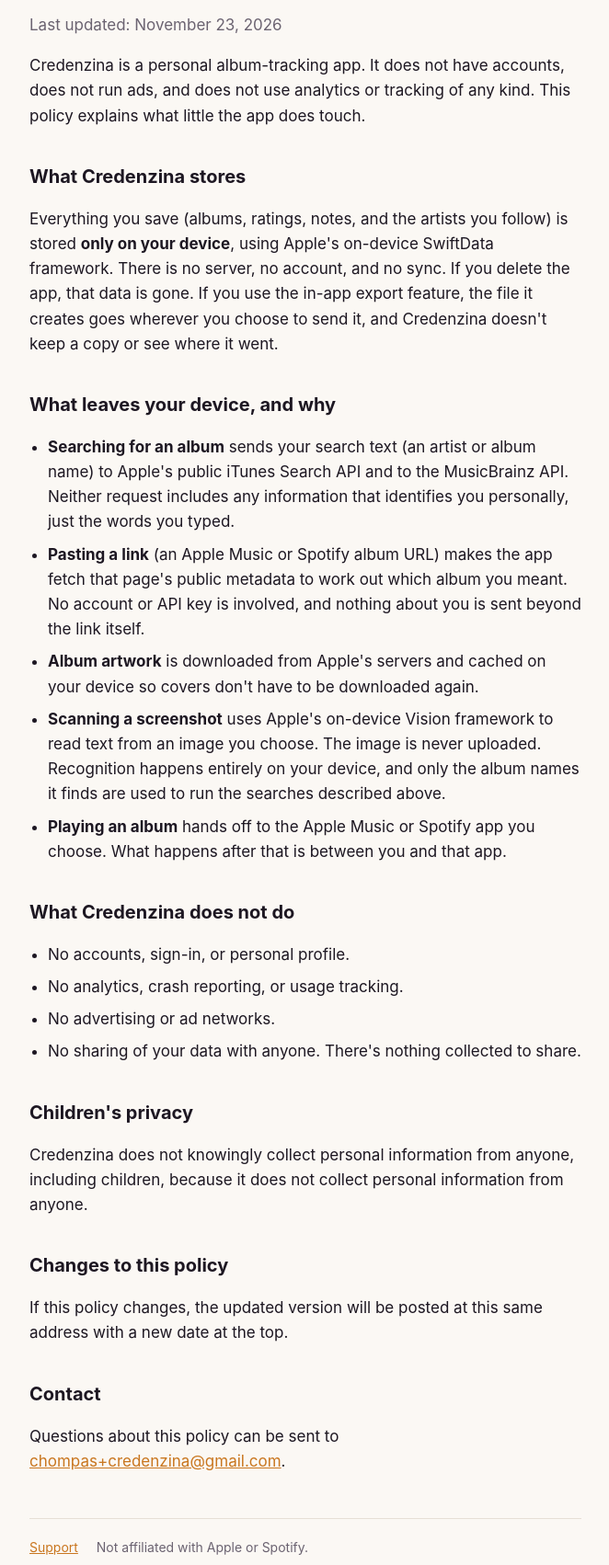
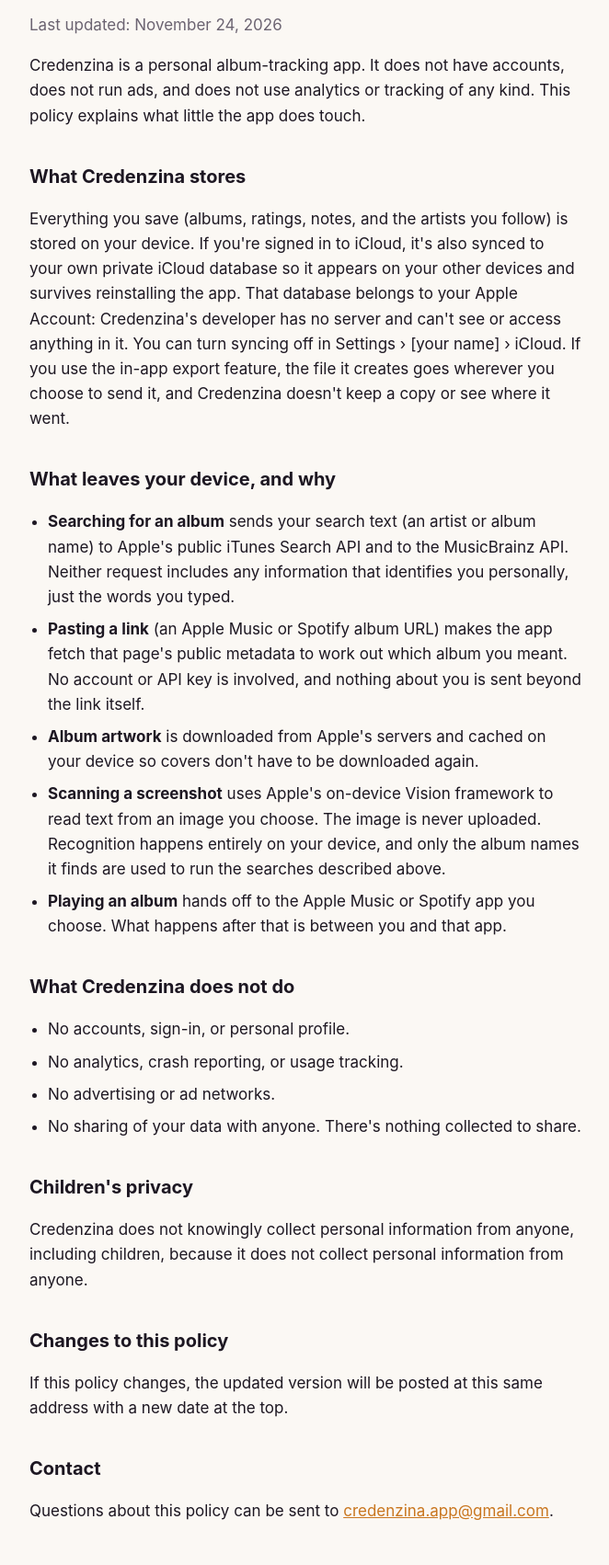
Before and after one commit to Chompas/credenzina-site, a plain HTML site: page privacy.html in a window 1280 px wide. Shown: the part 175-1877 px from the top of the page at 92% size, without its empty margins (308-970 px from the left). Drawn offline with Linux system fonts and the light colour scheme.

Commit message:
Use the Credenzina contact address and mention iCloud sync
Co-Authored-By: Claude Opus 5.5 <noreply@anthropic.com>

```diff
--- a/privacy.html
+++ b/privacy.html
@@ -15,12 +15,12 @@
   </header>
 
   <h1>Privacy Policy</h1>
-  <p class="muted">Last updated: November 23, 2026</p>
+  <p class="muted">Last updated: November 24, 2026</p>
 
   <p>Credenzina is a personal album-tracking app. It does not have accounts, does not run ads, and does not use analytics or tracking of any kind. This policy explains what little the app does touch.</p>
 
   <h2>What Credenzina stores</h2>
-  <p>Everything you save (albums, ratings, notes, and the artists you follow) is stored <strong>only on your device</strong>, using Apple's on-device SwiftData framework. There is no server, no account, and no sync. If you delete the app, that data is gone. If you use the in-app export feature, the file it creates goes wherever you choose to send it, and Credenzina doesn't keep a copy or see where it went.</p>
+  <p>Everything you save (albums, ratings, notes, and the artists you follow) is stored on your device. If you're signed in to iCloud, it's also synced to your own private iCloud database so it appears on your other devices and survives reinstalling the app. That database belongs to your Apple Account: Credenzina's developer has no server and can't see or access anything in it. You can turn syncing off in Settings › [your name] › iCloud. If you use the in-app export feature, the file it creates goes wherever you choose to send it, and Credenzina doesn't keep a copy or see where it went.</p>
 
   <h2>What leaves your device, and why</h2>
   <ul>
@@ -46,7 +46,7 @@
   <p>If this policy changes, the updated version will be posted at this same address with a new date at the top.</p>
 
   <h2>Contact</h2>
-  <p>Questions about this policy can be sent to <a href="mailto:chompas+credenzina@gmail.com">chompas+credenzina@gmail.com</a>.</p>
+  <p>Questions about this policy can be sent to <a href="mailto:credenzina.app@gmail.com">credenzina.app@gmail.com</a>.</p>
 
   <footer>
     <a href="./">Support</a>
```
Also changed, not shown: index.html (+1 -1 lines).
